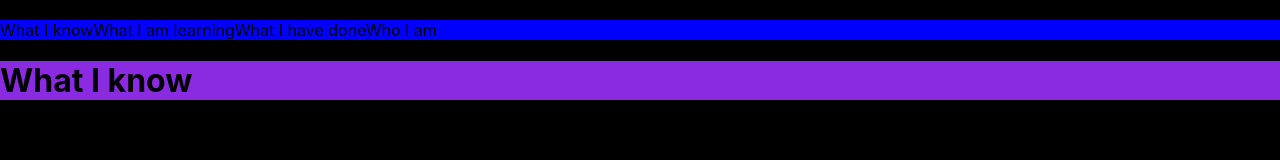
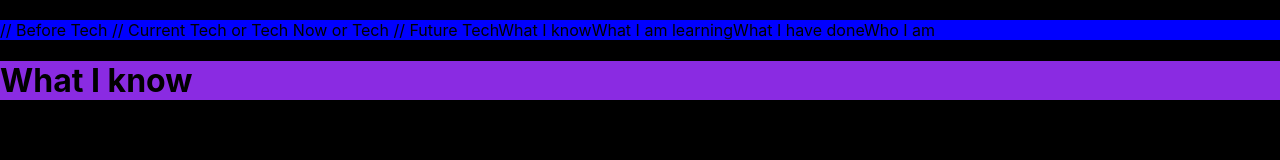
Before and after one commit to paigekellydev/paige-kelly-dev-website, a React (Create React App) app: page / in a window 1280 px wide. Shown: the top 160 px of the page. Built offline with nearby package versions, Linux system fonts and the light colour scheme; some icons are missing.

Commit message:
Added ideas for components in NavBar

```diff
--- a/src/components/NavBar.js
+++ b/src/components/NavBar.js
@@ -4,6 +4,9 @@ import '../stylesheets/NavBar.css'
 export default function NavBar() {
     return (
         <nav>
+            // Before Tech
+            // Current Tech or Tech Now or Tech
+            // Future Tech
             <a>What I know</a>
             <a>What I am learning</a>
             <a>What I have done</a>
```
